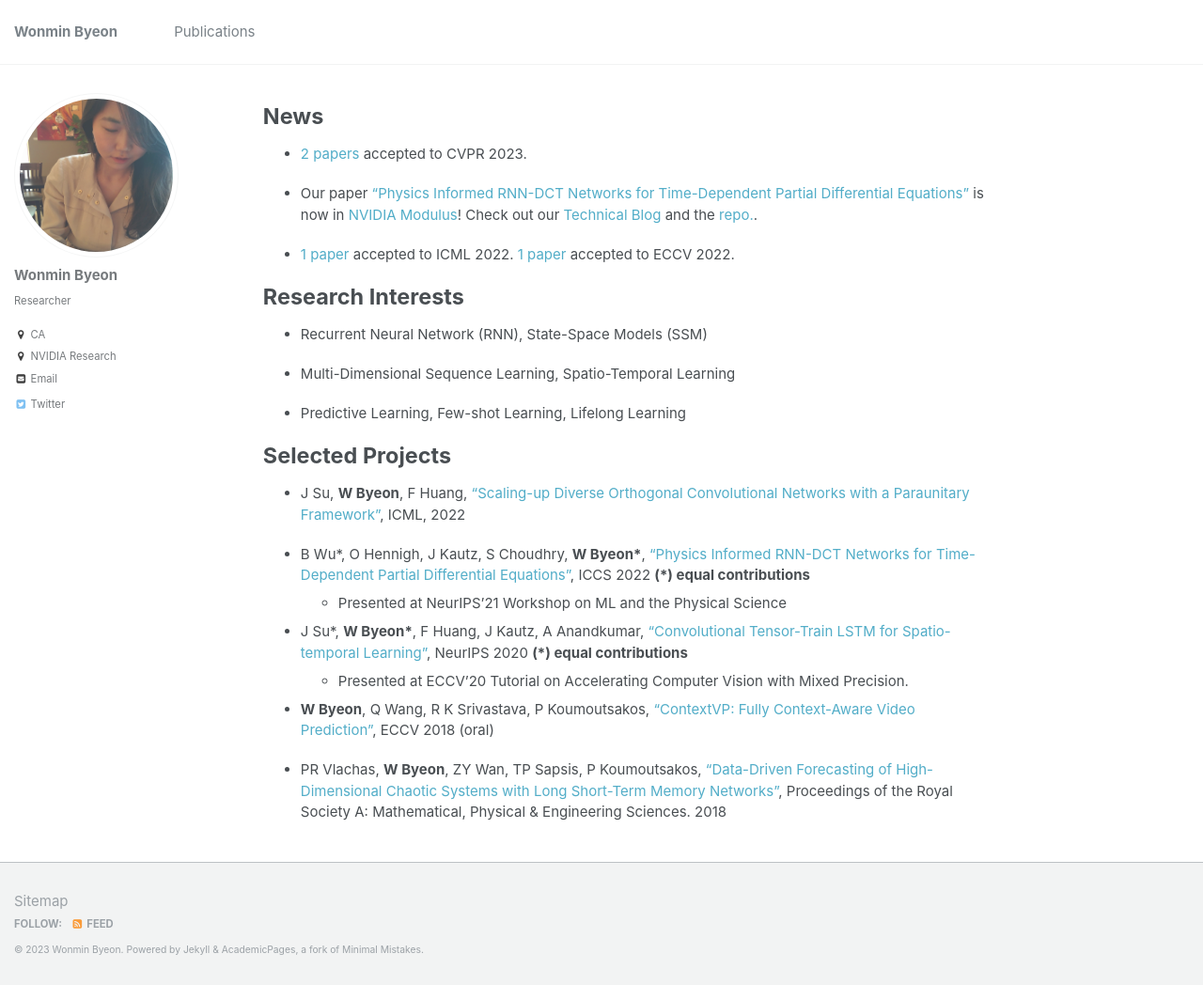
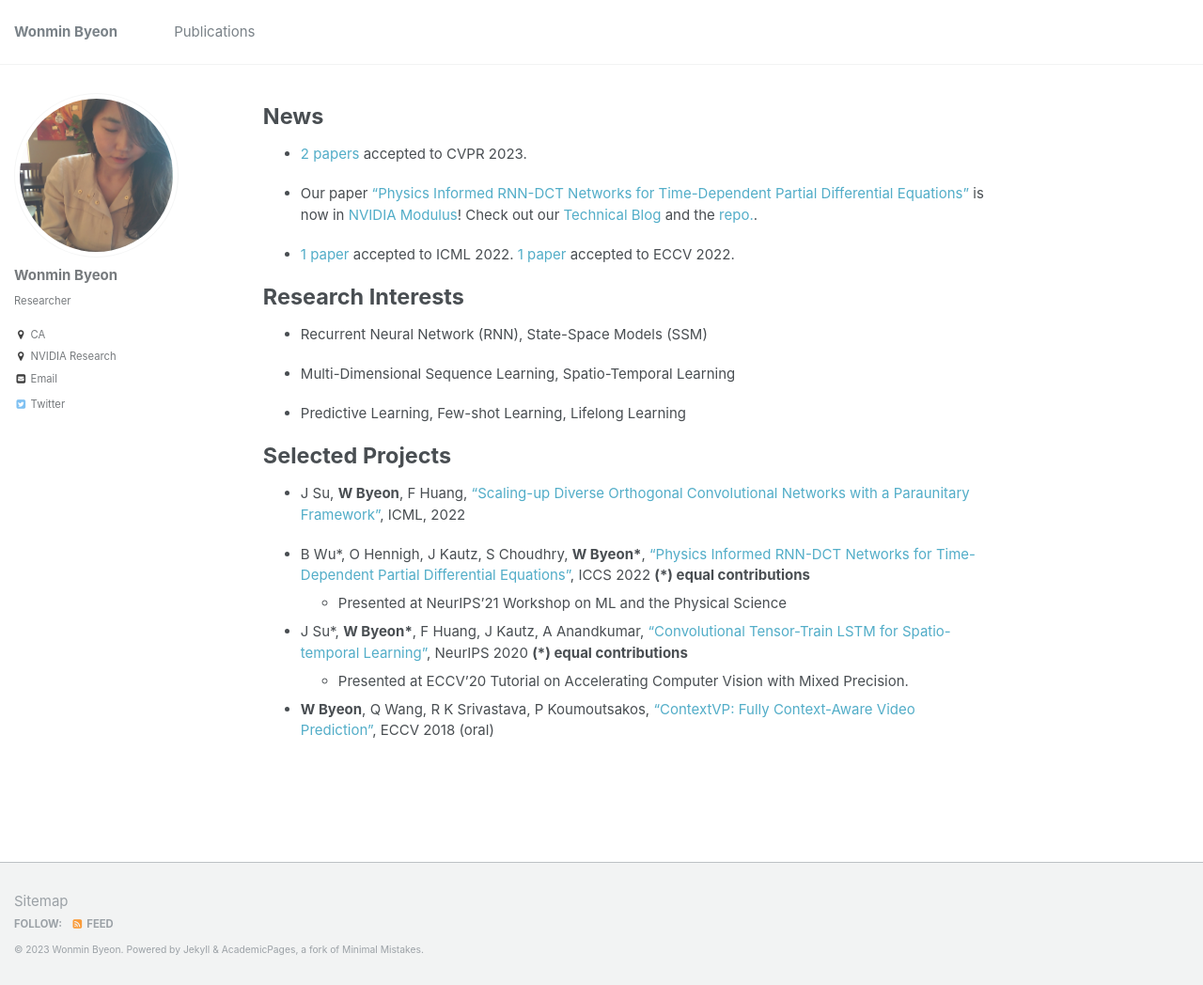
Before and after one commit to wonmin-byeon/wonmin-byeon.github.io, a Jekyll site: the page built from _pages/about.md, in a window 1280 px wide and 1048 px high. Shown: the whole window at 94% size. Built offline with Jekyll 4.4.1, drawn with Linux system fonts in a browser that asks for light colours.

```diff
--- a/_pages/about.md
+++ b/_pages/about.md
@@ -39,4 +39,4 @@ Selected Projects
 
 * <b>W Byeon</b>, Q Wang, R K Srivastava, P Koumoutsakos, ["ContextVP: Fully Context-Aware Video Prediction"](https://wonmin-byeon.github.io/publication/2018-contextvp), ECCV 2018 (oral)
 
-* PR Vlachas, <b>W Byeon</b>, ZY Wan, TP Sapsis, P Koumoutsakos, ["Data-Driven Forecasting of High-Dimensional Chaotic Systems with Long Short-Term Memory Networks"](https://wonmin-byeon.github.io/publication/2018-05-01-chaotic-lstm), Proceedings of the Royal Society A: Mathematical, Physical & Engineering Sciences. 2018
+<!-- * PR Vlachas, <b>W Byeon</b>, ZY Wan, TP Sapsis, P Koumoutsakos, ["Data-Driven Forecasting of High-Dimensional Chaotic Systems with Long Short-Term Memory Networks"](https://wonmin-byeon.github.io/publication/2018-05-01-chaotic-lstm), Proceedings of the Royal Society A: Mathematical, Physical & Engineering Sciences. 2018 -->
```
